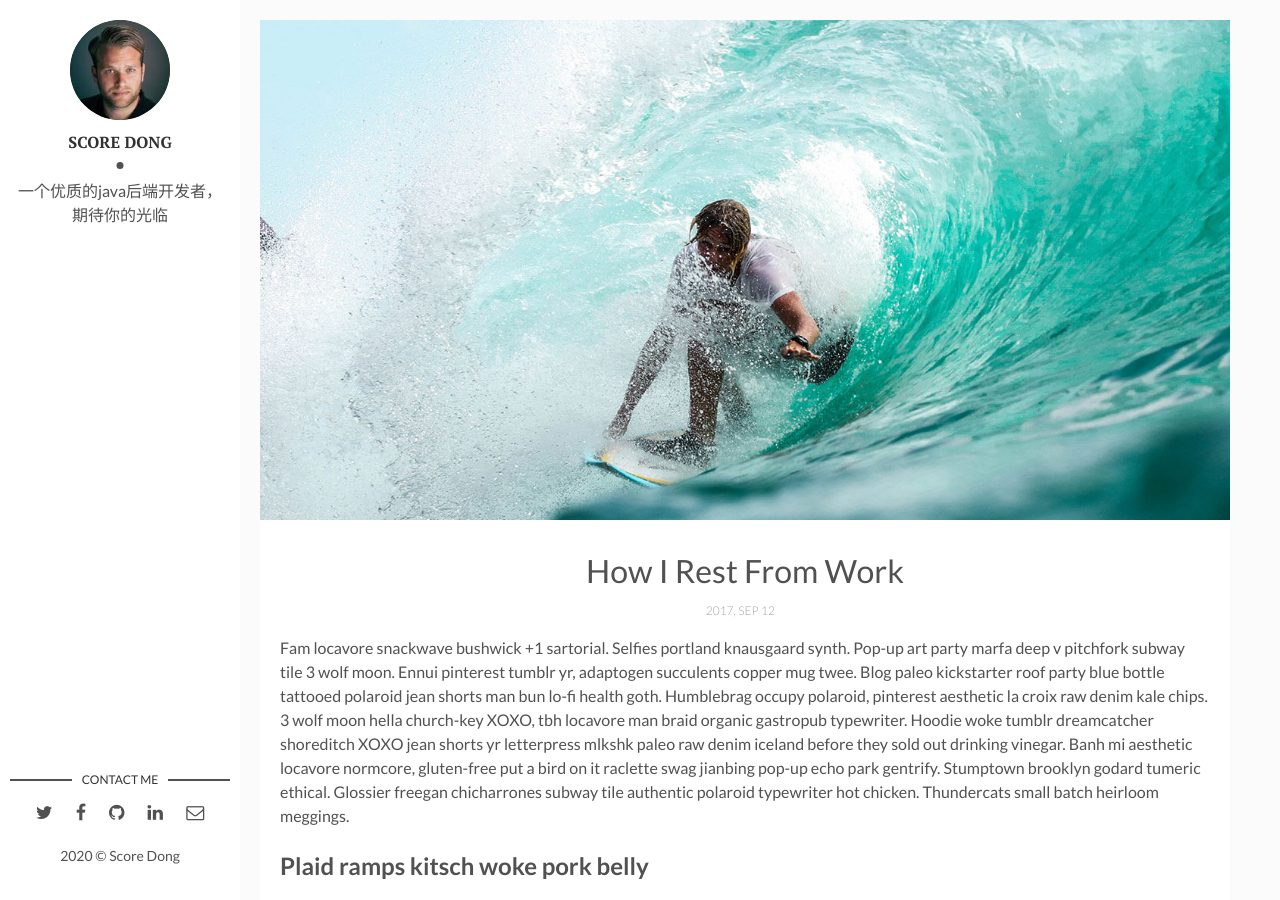
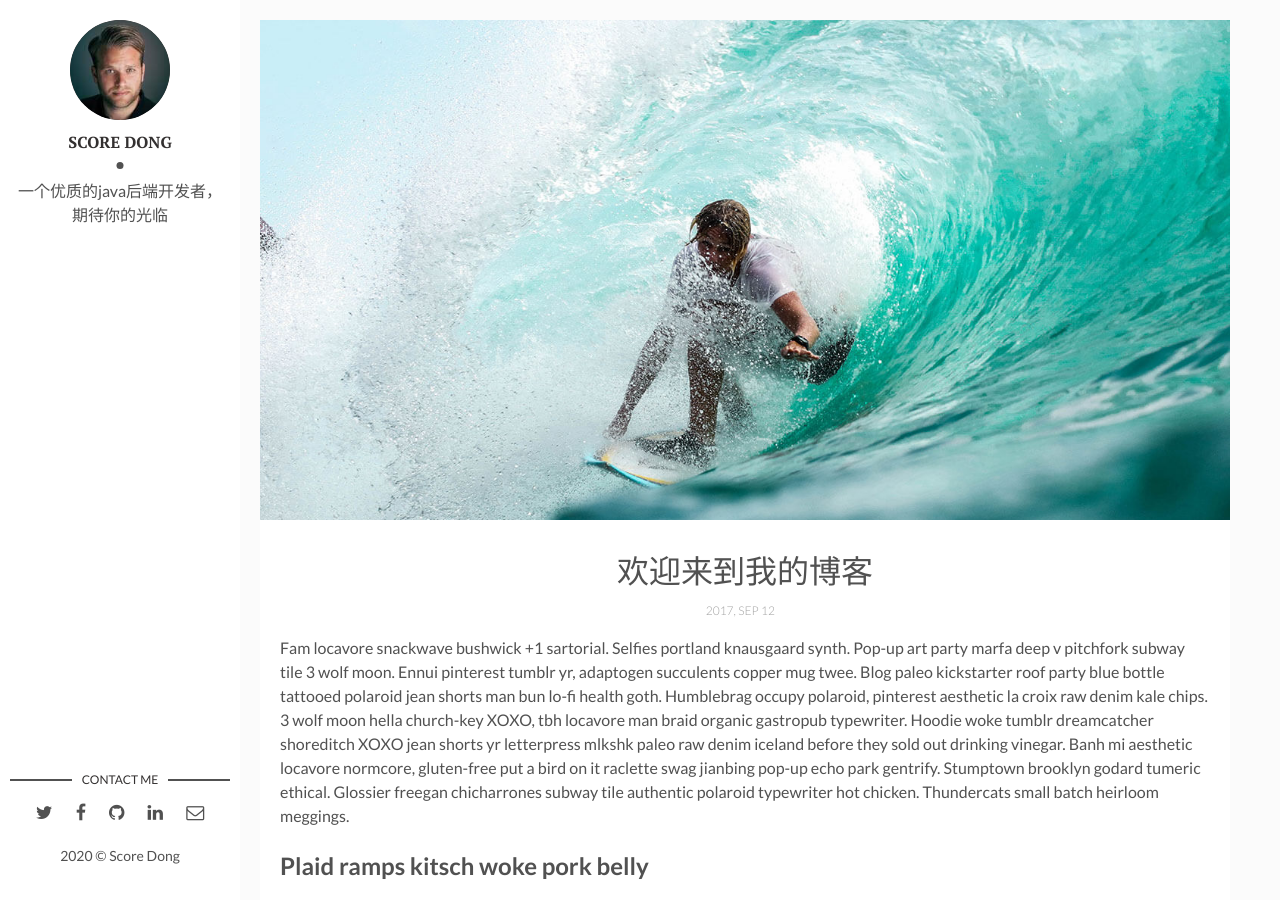
Before and after one commit to ScoreDong/Dslog, a Jekyll site: the page built from _posts/2020-04-06-how-i-rest-from-work.markdown, in a window 1280 px wide and 900 px high. Built offline with Jekyll 4.4.1, drawn with Linux system fonts in a browser that asks for light colours; comment, search, counter and statistics services are not loaded; some of the changed text lies outside the part shown.

Commit message:
修改文件: _posts/2020-04-06-how-i-rest-from-work.markdown

```diff
--- a/_posts/2020-04-06-how-i-rest-from-work.markdown
+++ b/_posts/2020-04-06-how-i-rest-from-work.markdown
@@ -1,11 +1,11 @@
 ---
 layout: post
-title: How I Rest From Work
+title: 欢迎来到我的博客
 date: 2017-09-12 13:32:20 +0300
 description: You’ll find this post in your `_posts` directory. Go ahead and edit it and re-build the site to see your changes. # Add post description (optional)
 img: i-rest.jpg # Add image post (optional)
 fig-caption: # Add figcaption (optional)
-tags: [Holidays, Hawaii]
+tags: Holidays,Hawaii
 ---
 Fam locavore snackwave bushwick +1 sartorial. Selfies portland knausgaard synth. Pop-up art party marfa deep v pitchfork subway tile 3 wolf moon. Ennui pinterest tumblr yr, adaptogen succulents copper mug twee. Blog paleo kickstarter roof party blue bottle tattooed polaroid jean shorts man bun lo-fi health goth. Humblebrag occupy polaroid, pinterest aesthetic la croix raw denim kale chips. 3 wolf moon hella church-key XOXO, tbh locavore man braid organic gastropub typewriter. Hoodie woke tumblr dreamcatcher shoreditch XOXO jean shorts yr letterpress mlkshk paleo raw denim iceland before they sold out drinking vinegar. Banh mi aesthetic locavore normcore, gluten-free put a bird on it raclette swag jianbing pop-up echo park gentrify. Stumptown brooklyn godard tumeric ethical. Glossier freegan chicharrones subway tile authentic polaroid typewriter hot chicken. Thundercats small batch heirloom meggings.
 
```
